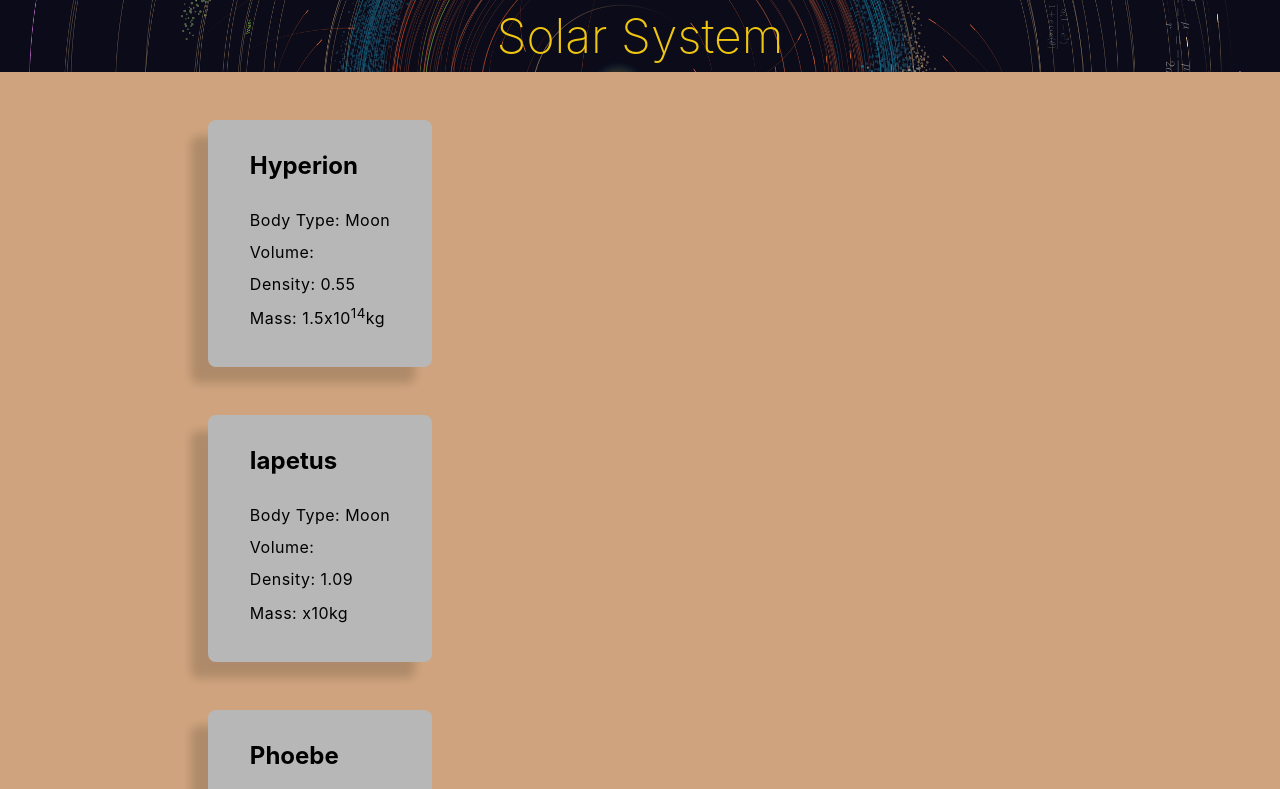
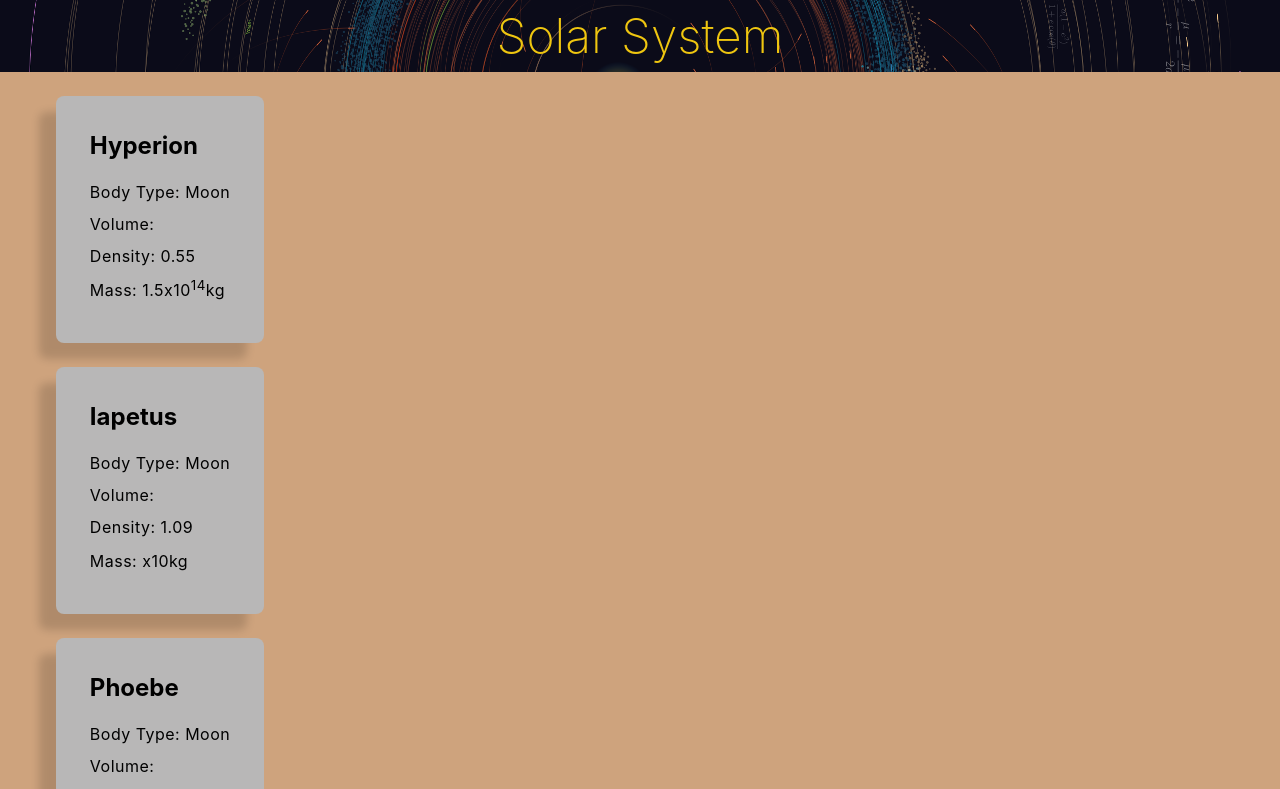
Before and after one commit to diorshelton/far, a React (Create React App) app: page / in a window 1280 px wide. Shown: the top 789 px of the page. Built offline with nearby package versions, Linux system fonts and the light colour scheme.

Commit message:
Decrease size of Card.jsx and define col and row as 4X4 in Grid.jsx

```diff
--- a/src/App.js
+++ b/src/App.js
@@ -2,7 +2,7 @@ import React, { useState, useEffect } from "react";
 import axios from "axios";
 import Card from "./components/Card.jsx";
 import Layout from "./components/Layout";
-import {bodies} from "./mockData/mockData.js"
+import { bodies } from "./mockData/mockData.js";
 import Grid from "./components/Grid.jsx";
 
 function App() {
@@ -21,7 +21,6 @@ function App() {
 	return (
 		<>
 			<Layout>
-
 				<Grid>
 					<Card
 						bodyName={bodies[0].englishName}
--- a/src/components/Card.jsx
+++ b/src/components/Card.jsx
@@ -7,21 +7,18 @@ const StyledCard = styled.article`
 	justify-content: center;
 	align-items: center;
 	padding: 0rem 1rem;
-	width: 14rem;
+	width: 13rem;
 	height: 15.4375rem;
 	background: #b8b7b7;
 	box-shadow: -17px 16px 8px rgba(0, 0, 0, 0.15);
 	border-radius: 0.5rem;
-	/* remove */
-	margin: 3rem;
-	/* remove */
+	margin: 1.5rem;
 	.bodyName {
-		padding-bottom: 1.5rem;
+		padding-bottom: 1rem;
 	}
 	.specifications p {
 		letter-spacing: .03rem;
 		padding-bottom: 0.5rem;
-
 	}
 `;
 
--- a/src/components/Grid.jsx
+++ b/src/components/Grid.jsx
@@ -6,8 +6,9 @@ const StyledGrid = styled.div`
 		background-color: #cea37d;
 		display: grid;
 		place-items: center;
-		grid-template-columns: 1fr 1fr;
-		grid-template-rows: 1fr 1fr;
+		grid-template-columns: 1fr 1fr 1fr 1fr;
+		grid-template-rows: 1fr 1fr 1fr 1fr;
+
 	}
 	.contents {
 		/* justify-self: center; */
```
